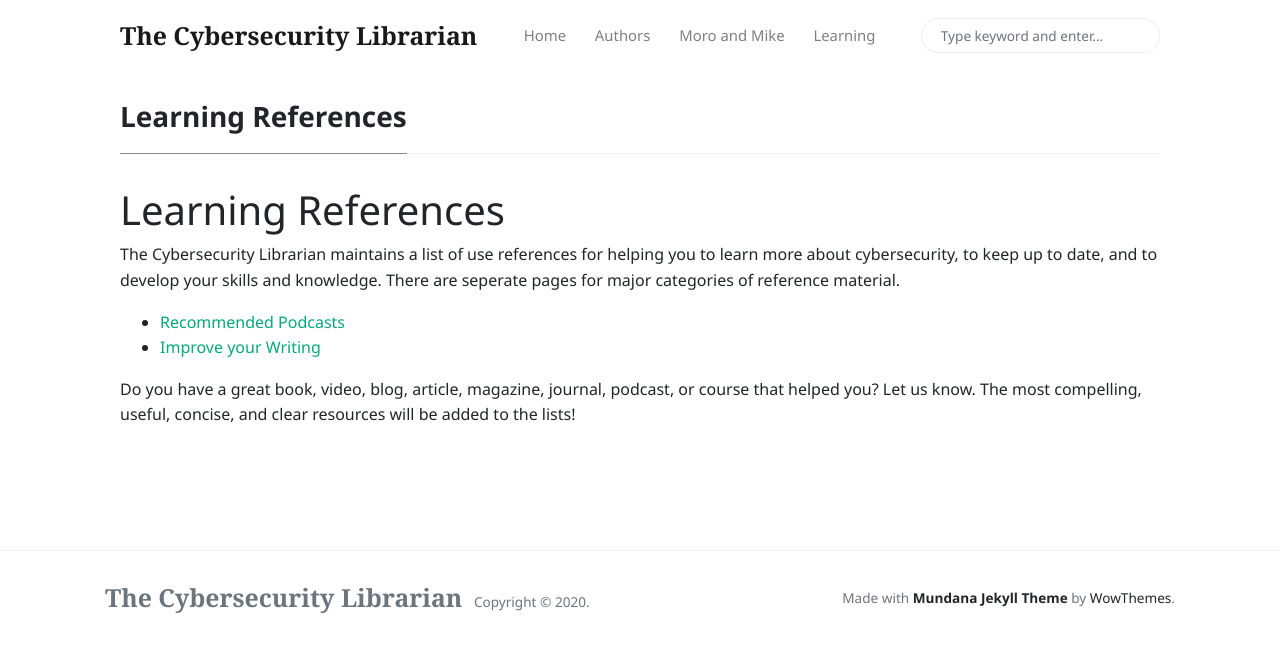
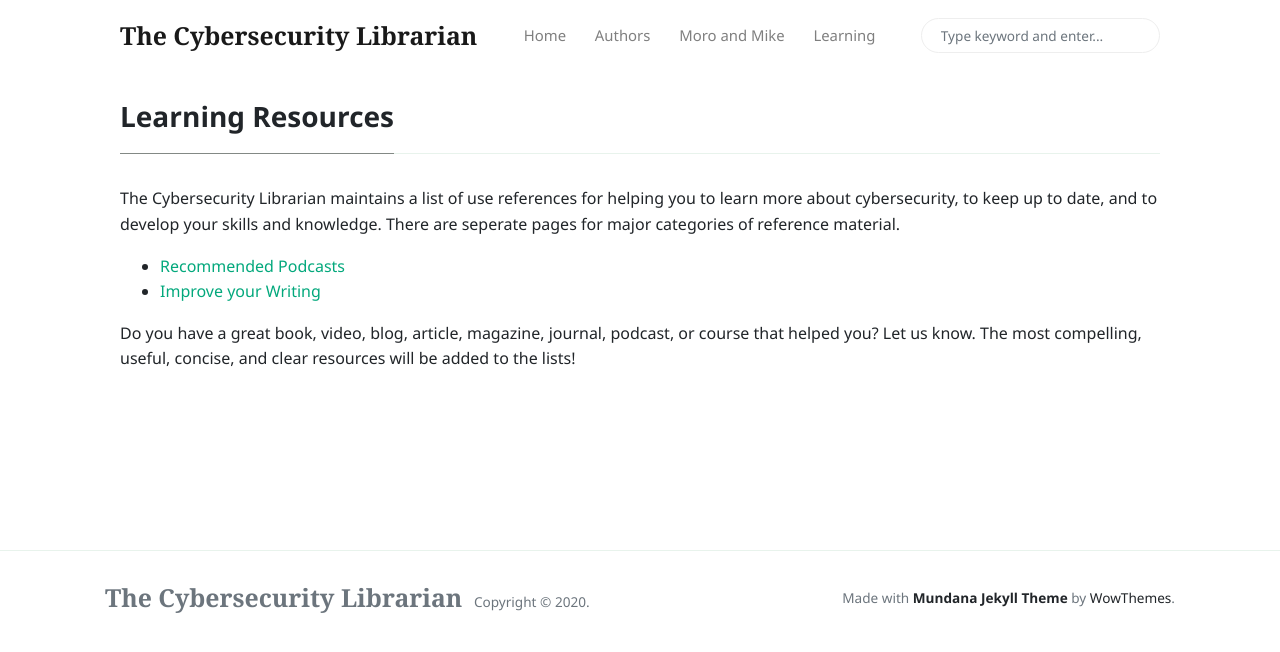
Before and after one commit to cyberlibrarian/cyberlibrarian.github.io, a Jekyll site: the page built from _pages/learning.md, in a window 1280 px wide. Shown: the top 652 px of the page. Built offline with Jekyll 4.4.1, drawn with Linux system fonts in a browser that asks for light colours; nearby versions of some CDN libraries.

```diff
--- a/_pages/learning.md
+++ b/_pages/learning.md
@@ -1,9 +1,7 @@
 ---
-title: "Learning References"
+title: "Learning Resources"
 permalink: "/learning"
 ---
-
-# Learning References
 
 The Cybersecurity Librarian maintains a list of use references for helping you to learn more about cybersecurity, to keep up to date, and to develop your skills and knowledge. There are seperate pages for major categories of reference material.
 
```
Also changed, not shown: _pages/learning-podcasts.md (+0 -2 lines), _pages/learning-writing.md (+0 -2 lines).
